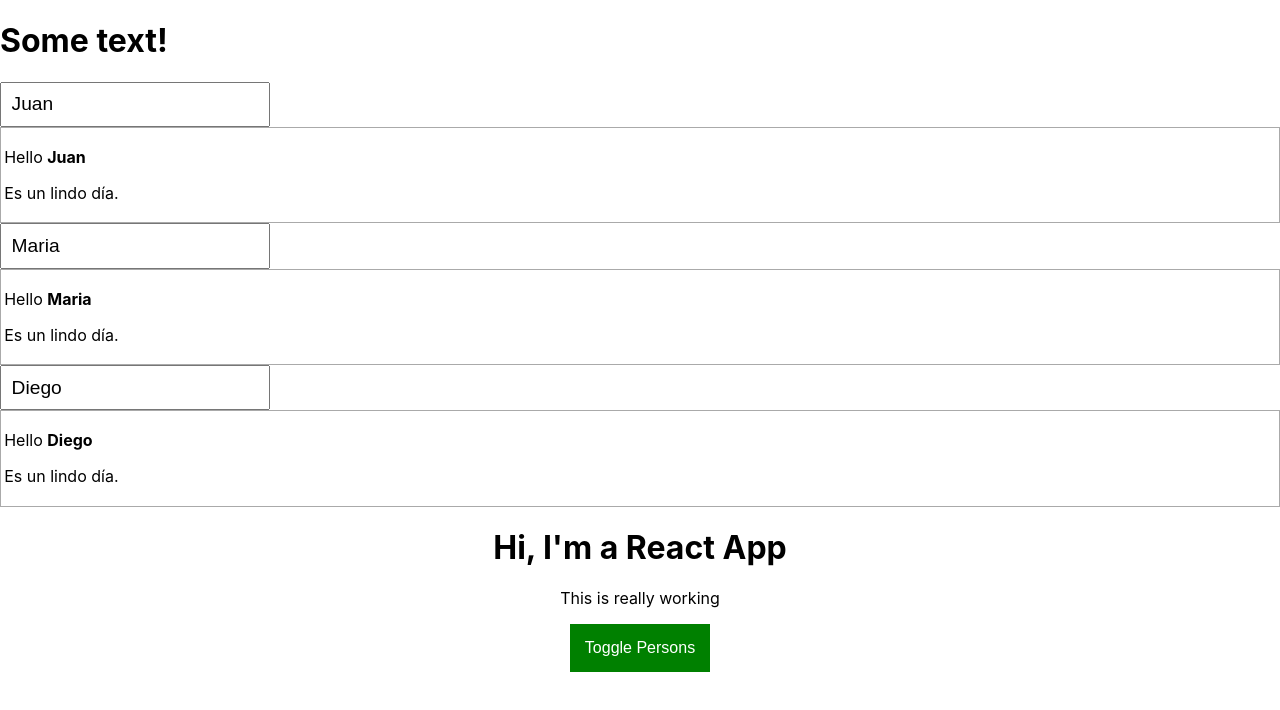
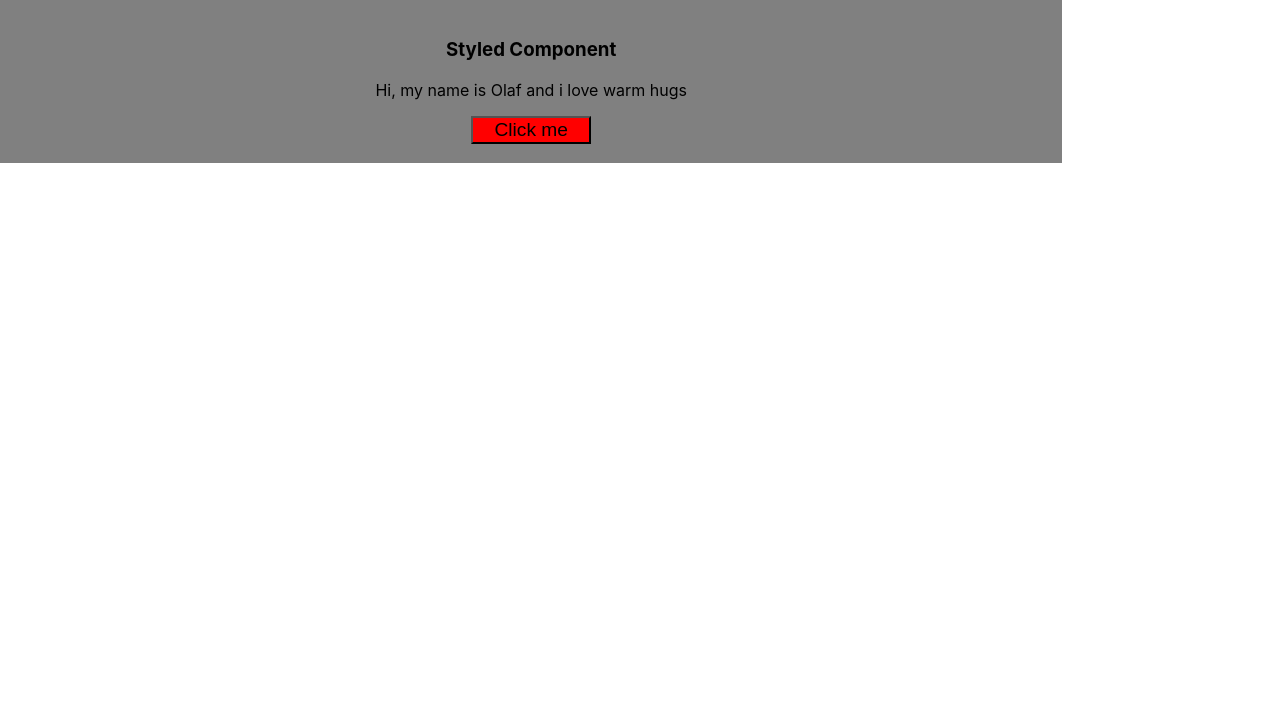
Before and after one commit to facundocristaldo/udemy-react-course, a React (Create React App) app: page / in a window 1280 px wide. Shown: the top 710 px of the page. Built offline with nearby package versions, Linux system fonts and the light colour scheme.

Commit message:
styled components

```diff
--- a/package.json
+++ b/package.json
@@ -10,6 +10,7 @@
     "react": "^17.0.1",
     "react-dom": "^17.0.1",
     "react-scripts": "4.0.3",
+    "styled-components": "^5.2.1",
     "web-vitals": "^1.1.0"
   },
   "scripts": {
--- /dev/null
+++ b/src/components/StyledComponents.js
@@ -0,0 +1,35 @@
+import React, { useState } from "react";
+import styled from "styled-components";
+
+const StyledDiv = styled.div`
+  background-color: grey;
+  width: 80%;
+  text-align: center;
+  padding: 1.2em;
+
+  @media (max-width: 600px) {
+    width: 100%;
+  }
+`;
+
+const StyledButton = styled.button`
+  width: 120px;
+  font-size:1.2em;
+  background-color: ${props=>props.bgcolor??"ligthgrey"};
+  &:hover{
+      background-color: ${props=>props.hoverbgcolor??"white"};
+  }
+`;
+
+const StyledComponents = () => {
+    const [color,setColor] = useState("green")
+  return (
+    <StyledDiv>
+      <h3>Styled Component</h3>
+      <p>Hi, my name is Olaf and i love warm hugs</p>
+      <StyledButton bgcolor="red"hoverbgcolor="salmon">Click me</StyledButton>
+    </StyledDiv>
+  );
+};
+
+export default StyledComponents;
--- a/src/index.js
+++ b/src/index.js
@@ -3,10 +3,12 @@ import ReactDOM from 'react-dom';
 import './index.css';
 import App from './App';
 import reportWebVitals from './reportWebVitals';
+import StyledComponents from './components/StyledComponents';
 
 ReactDOM.render(
   <React.StrictMode>
-    <App />
+    {/* <App /> */}
+    <StyledComponents/>
   </React.StrictMode>,
   document.getElementById('root')
 );
```
Also changed, not shown: 1 other file (tests, documents, lock files or other folders).
